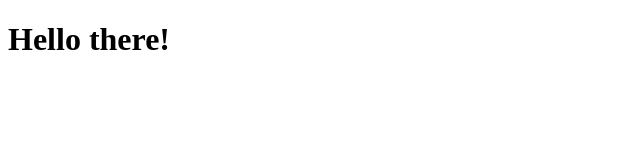
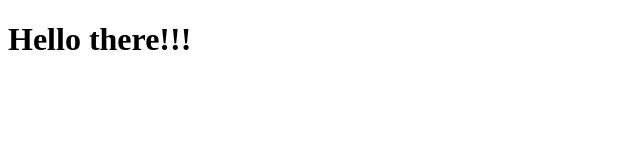
Before and after one commit to radekbrzana/git_kurs_4, a plain HTML site: page index.html in a window 1280 px wide. Shown: the full height of the page, 0-640 px from the left. Drawn offline with Linux system fonts and the light colour scheme.

Commit message:
Update index.html

```diff
--- a/index.html
+++ b/index.html
@@ -5,7 +5,7 @@
     <meta http-equiv="X-UA-Compatible" content="IE=edge">
     <meta name="viewport" content="width=device-width, initial-scale=1.0">
     <title>RADEK</title>
-    <h1>Hello there!</h1>
+    <h1>Hello there!!!</h1>
 </head>
 <body>
 
```
